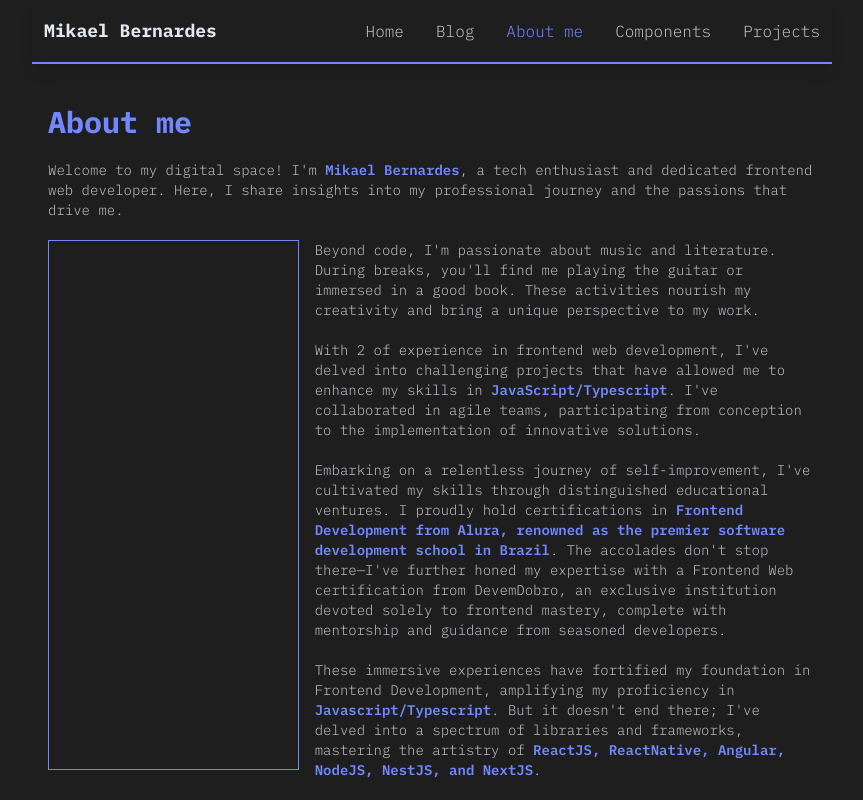
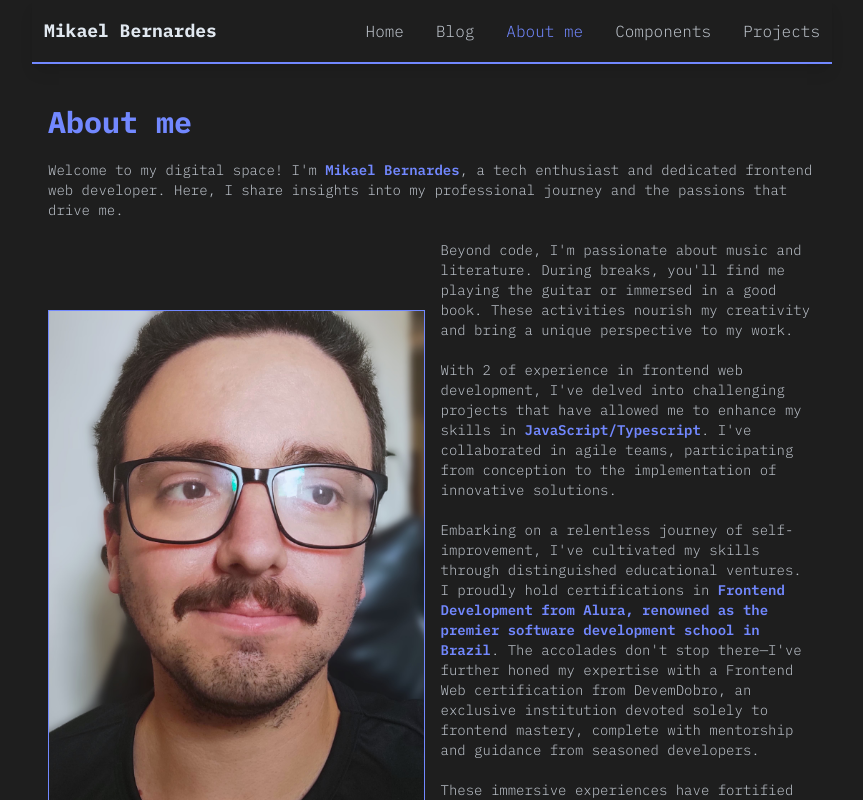
Before and after one commit to mikaelbernardes/portfolio, a Next.js app: page /about in a window 1280 px wide. Shown: the top 800 px of the page, without its empty margins (208-1071 px from the left). Built offline with nearby package versions, Linux system fonts and the light colour scheme.

Commit message:
feat: background image in About route

```diff
--- a/app/about/page.tsx
+++ b/app/about/page.tsx
@@ -1,3 +1,4 @@
+import Link from 'next/link';
 import { useGetYearsOfExperience } from '../_hooks/useGetYearsOfExperience';
 
 export default function Aboute() {
@@ -9,18 +10,20 @@ export default function Aboute() {
 			<main className="px-4 flex flex-col w-full h-fit text-xs md:text-sm 2xl:text-lg font-light text-T100 gap-5">
 				<h1 className='text-P100 font-bold text-md md:text-3xl mt-10'>About me</h1>
 				<p>Welcome to my digital space! I'm <span className="text-P100 font-semibold">Mikael Bernardes</span>, a tech enthusiast and dedicated frontend web developer. Here, I share insights into my professional journey and the passions that drive me.</p>
-				<div className="flex w-fit h-fit gap-4">
-					<div className="border border-P100 w-full h-52 md:w-1/3 md:h-[530px] 2xl:h-[570px]"></div>
-					<div className="flex flex-col gap-5 w-full md:w-2/3">
+				<div className="flex w-fit h-fit gap-4 max-xl:flex-col items-center">
+					<div className='border border-P100 w-full h-52 md:w-full md:h-[530px] xl:h-[560px] 2xl:h-[720px] bg-perfil bg-cover bg-center'>
+
+					</div>
+					<div className="flex flex-col gap-5 w-full md:w-full">
 						<p >Beyond code, I'm passionate about music and literature. During breaks, you'll find me playing the guitar or immersed in a good book. These activities nourish my creativity and bring a unique perspective to my work.</p>
 						<p>With {yearsOfExperience} of experience in frontend web development, I've delved into challenging projects that have allowed me to enhance my skills in <span className="text-P100 font-semibold">JavaScript/Typescript</span>. I've collaborated in agile teams, participating from conception to the implementation of innovative solutions.</p>
-						<p>Embarking on a relentless journey of self-improvement, I've cultivated my skills through distinguished educational ventures. I proudly hold certifications in <span className="text-P100 font-semibold">Frontend Development from Alura, renowned as the premier software development school in Brazil</span>. The accolades don't stop there—I've further honed my expertise with a Frontend Web certification from DevemDobro, an exclusive institution devoted solely to frontend mastery, complete with mentorship and guidance from seasoned developers. <br /><br /> These immersive experiences have fortified my foundation in Frontend Development, amplifying my proficiency in <span className="text-P100 font-semibold">Javascript/Typescript</span>. But it doesn't end there; I've delved into a spectrum of libraries and frameworks, mastering the artistry of <span className="text-P100 font-semibold">ReactJS, ReactNative, Angular, NodeJS, NestJS, and NextJS</span>.<br /></p>
+						<p>Embarking on a relentless journey of self-improvement, I've cultivated my skills through distinguished educational ventures. I proudly hold certifications in <span className="text-P100 font-semibold">Frontend Development from Alura, renowned as the premier software development school in Brazil</span>. The accolades don't stop there—I've further honed my expertise with a Frontend Web certification from DevemDobro, an exclusive institution devoted solely to frontend mastery, complete with mentorship and guidance from seasoned developers. <br /><br /> These immersive experiences have fortified my foundation in Frontend Development, amplifying my proficiency in <span className="text-P100 font-semibold">Javascript/Typescript</span>. But it doesn't end there; I've delved into a spectrum of libraries and frameworks, mastering the artistry of <span className="text-P100 font-semibold">ReactJS, ReactNative, NodeJS and NextJS</span>.<br /></p>
 					</div>
 				</div>
 				<p>My educational journey isn't just a collection of certificates; it's a testament to my commitment to excellence. By studying under the best, I've not only acquired knowledge but have cultivated a mindset of innovation and precision. The mentorship from DevemDobro, coupled with the breadth of technologies I've embraced, positions me as a dynamic developer ready to tackle challenges head-on.<br /><br />In the dynamic world of software development, I am not just a product of education; I am a craftsman of code, sculpted by the finest institutions, armed with the skills to architect seamless digital experiences. I don't just bring knowledge to the table; I bring a commitment to excellence and an unwavering passion for pushing the boundaries of what's possible. As you explore my profile, know that you're not just considering a developer; you're engaging with a relentless pursuer of excellence—a developer who has not only learned from the best but is poised to redefine the standard for the best.</p>
 				<div className="border-P100 border w-full h-48 md:h-56 2xl:h-80"></div>
 				<p>Currently, I am based in MG/Brasil, ready for collaborations and innovative projects.</p>
-				<p>Let's connect? I'm available for opportunities, partnerships, or just to exchange ideas. Feel free to find me on social media or send an email to <a href="mailto:bernardesmikael@outlook.com" className="text-P100 cursor-pointer hover:decoration-slice hover:underline transition-all duration-700 hover:decoration-P100">bernardesmikael@outlook.com</a>. <br /><br />I hope this visual and textual representation captures the essence of who I am as a frontend web developer. Feel free to explore more or get in touch. I'm looking forward to connecting with you!</p>
+				<p>Let's connect? I'm available for opportunities, partnerships, or just to exchange ideas. Feel free to find me on social media or send an email to <Link href="mailto:bernardesmikael@outlook.com" className="text-P100 cursor-pointer hover:decoration-slice hover:underline transition-all duration-700 hover:decoration-P100">bernardesmikael@outlook.com</Link>. <br /><br />I hope this visual and textual representation captures the essence of who I am as a frontend web developer. Feel free to explore more or get in touch. I'm looking forward to connecting with you!</p>
 			</main>
 		</>
 	);
--- a/app/projects/components/ProjectCard/index.tsx
+++ b/app/projects/components/ProjectCard/index.tsx
@@ -7,15 +7,19 @@ function ProjectCard({
 	description,
 	initDate,
 	finishDate,
-	principalLanguage: Icon,
+	principalLanguage,
 	id
 }: CardProjectsProps) {
+
+	const iconElements: React.ReactElement[] = principalLanguage.map((IconComponent, index) => (
+		<IconComponent key={index} />
+	));
 
 	return (
 		<Link href={`/projects/${id}`} className="flex flex-col border-2 border-P100 rounded-xl p-4 cursor-pointer mt-6">
 			<div className='flex items-center w-full h-fit justify-between'>
-				<span className='text-[20px] text-P100'>
-					<Icon/>
+				<span className='text-[20px] text-P100 flex gap-2'>
+					{iconElements}
 				</span>
 				<div className='flex items-center text-T300 gap-1'>
 					<span>{initDate}</span>
@@ -24,7 +28,7 @@ function ProjectCard({
 				</div>
 			</div>
 			<h2 className='text-P100 text-[22px]'>{name}</h2>
-			<p className='text-T100 '>{description.substring(0, 200)}</p>
+			<p className='text-T100 '>{description.substring(0, 240)}</p>
 		</Link>
 	);
 }
--- a/app/projects/projectData.ts
+++ b/app/projects/projectData.ts
@@ -1,5 +1,7 @@
 import { CardProjectsProps } from './types';
 import { BiAlarm } from 'react-icons/bi';
+import { BiLogoTypescript, BiLogoTailwindCss } from 'react-icons/bi';
+import { SiNextdotjs, SiCypress } from 'react-icons/si';
 
 export const ProjectData: CardProjectsProps[] = [
 	{
@@ -7,7 +9,7 @@ export const ProjectData: CardProjectsProps[] = [
 		name: 'Software Cartsys',
 		initDate: '08/23/2023',
 		finishDate: 'in progress',
-		principalLanguage: BiAlarm,
+		principalLanguage: [BiLogoTypescript, SiNextdotjs, BiLogoTailwindCss, SiCypress],
 		description: 'trabalhei na cartsys durante tanto tempo em um projeto relacionado a software para cartorios, onde tinhamos 3 principais projetos sendo eles para cartorio de notas, cartorio de imoveis e cartorio de protesto, usando nextjs como ferramenta, atuei como forntend'
 	},
 	{
@@ -15,7 +17,7 @@ export const ProjectData: CardProjectsProps[] = [
 		name: 'TodoList',
 		initDate: '01/10/2023',
 		finishDate: 'in progress',
-		principalLanguage: BiAlarm,
+		principalLanguage: [BiAlarm],
 		description: 'trabalhei na cartsys durante tanto tempo em um projeto relacionado a software para cartorios, onde tinhamos 3 principais projetos sendo eles para cartorio de notas, cartorio de imoveis e cartorio de protesto, usando nextjs como ferramenta, atuei como forntend'
 	}
 ];
--- a/app/projects/types.d.ts
+++ b/app/projects/types.d.ts
@@ -3,7 +3,7 @@ export interface CardProjectsProps {
     name: string,
     initDate: string,
     finishDate: string,
-    principalLanguage: React.ElementType,
+    principalLanguage: React.ElementType[],
     description: string
 }
 
--- a/tailwind.config.ts
+++ b/tailwind.config.ts
@@ -14,6 +14,9 @@ const config: Config = {
 				T300: '#E1E8F0',
 				P100: '#7288FF'
 			},
+			backgroundImage: {
+				'perfil': 'url(/perfil.jpg)'
+			}
 		}
 	},
 	plugins: [],
```
Also changed, not shown: public/perfil.jpg (added).
